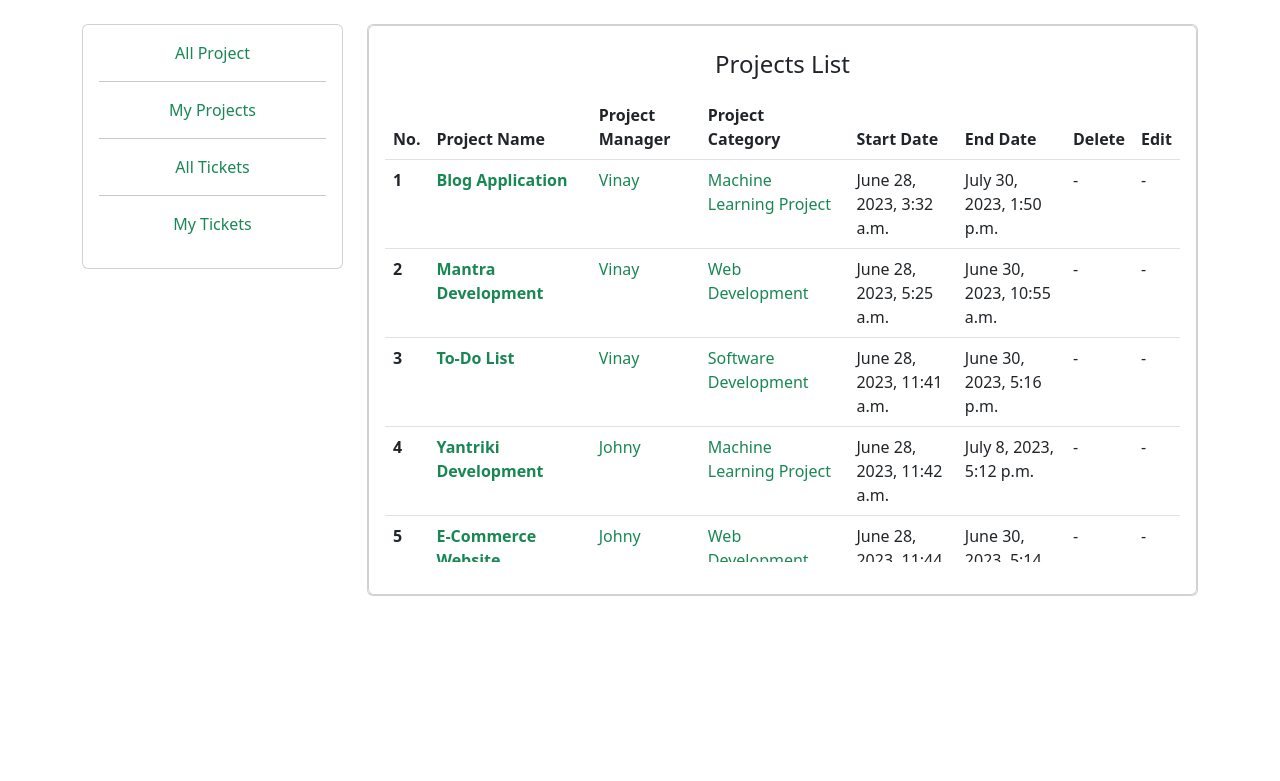
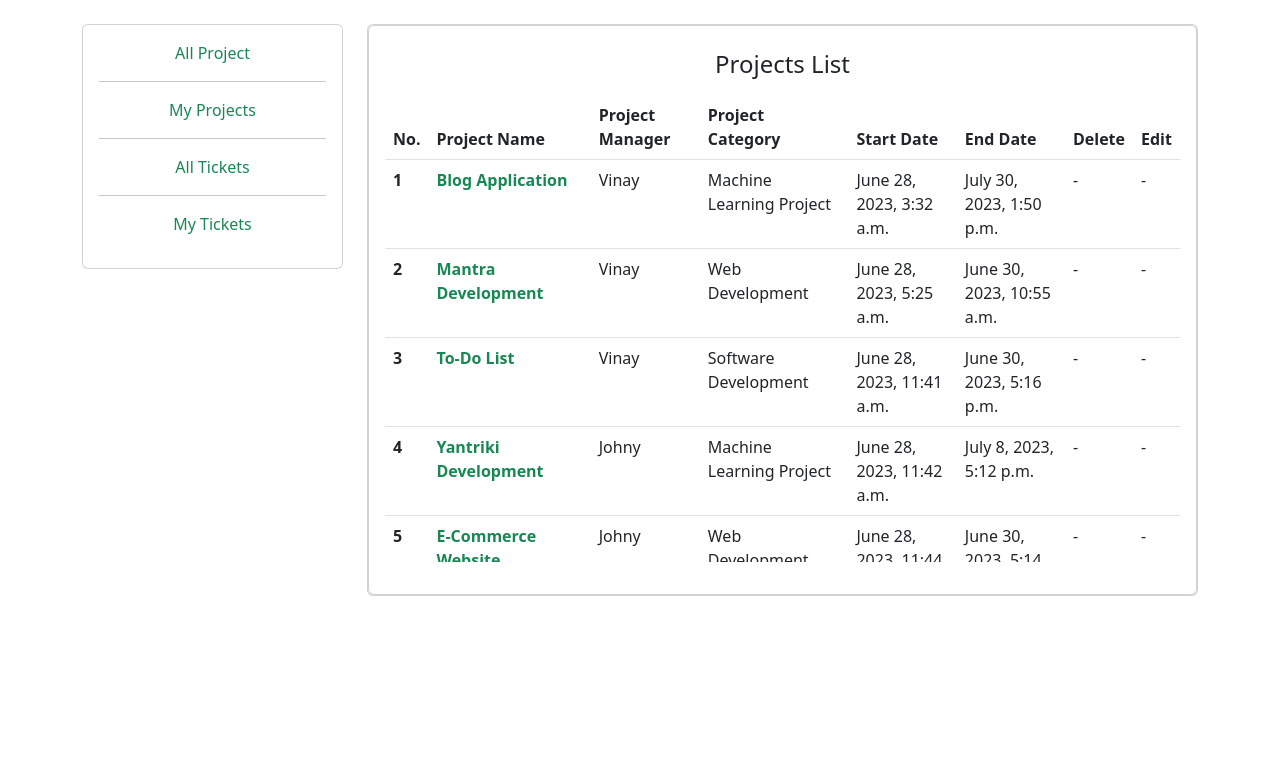
Before and after one commit to vinaycchndra/xIRA, a Django app: page /dashboard/ in a window 1280 px wide. Shown: the part 61-842 px from the top of the page. Run offline with Django 4.2, Linux system fonts and the light colour scheme; data comes from the database, SQL or seed files in the repository; both versions use the stored data as it was after the commit.

Commit message:
added little inline css to the dashboard

```diff
--- a/templates/landingPage.html
+++ b/templates/landingPage.html
@@ -56,16 +56,16 @@
       </td>
 
       <td>
-          <a href="{% url 'manager_dashboard' project.project_manager.project_manager.id %}" style="text-decoration: none" class="text-success">{{project.project_manager}}</a>
+          <a href="{% url 'manager_dashboard' project.project_manager.project_manager.id %}" style="text-decoration: none; color: hotpink;" class="text-dark">{{project.project_manager}}</a>
       </td>
       <td>
-      <a href="{% url 'project_category_dashboard' project.project_category|slugify %}" style="text-decoration: none" class="text-success">{{project.project_category}}</a>
+      <a href="{% url 'project_category_dashboard' project.project_category|slugify %}" style="text-decoration: none; color: hotpink;" class="text-dark">{{project.project_category}}</a>
       </td>
       <td>{{project.start_date}}</td>
       <td>{{project.estimated_end_date}}</td>
       {% if request.user.is_project_manager and project.project_manager.project_manager == request.user %}
-        <td><a href="{% url 'delete_project' project.id %}" style="text-decoration: none" class="text-success">Delete</a></td>
-        <td><a href="{% url 'edit_project' project.id %}" style="text-decoration: none" class="text-success">Edit</a></td>
+        <td><a href="{% url 'delete_project' project.id %}" style="text-decoration: none; color: hotpink;" class="text-success">Delete</a></td>
+        <td><a href="{% url 'edit_project' project.id %}" style="text-decoration: none; color: hotpink;" class="text-success">Edit</a></td>
       {% else %}
         <td>-</td>
         <td>-</td>
```
Also changed, not shown: db.sqlite3.
